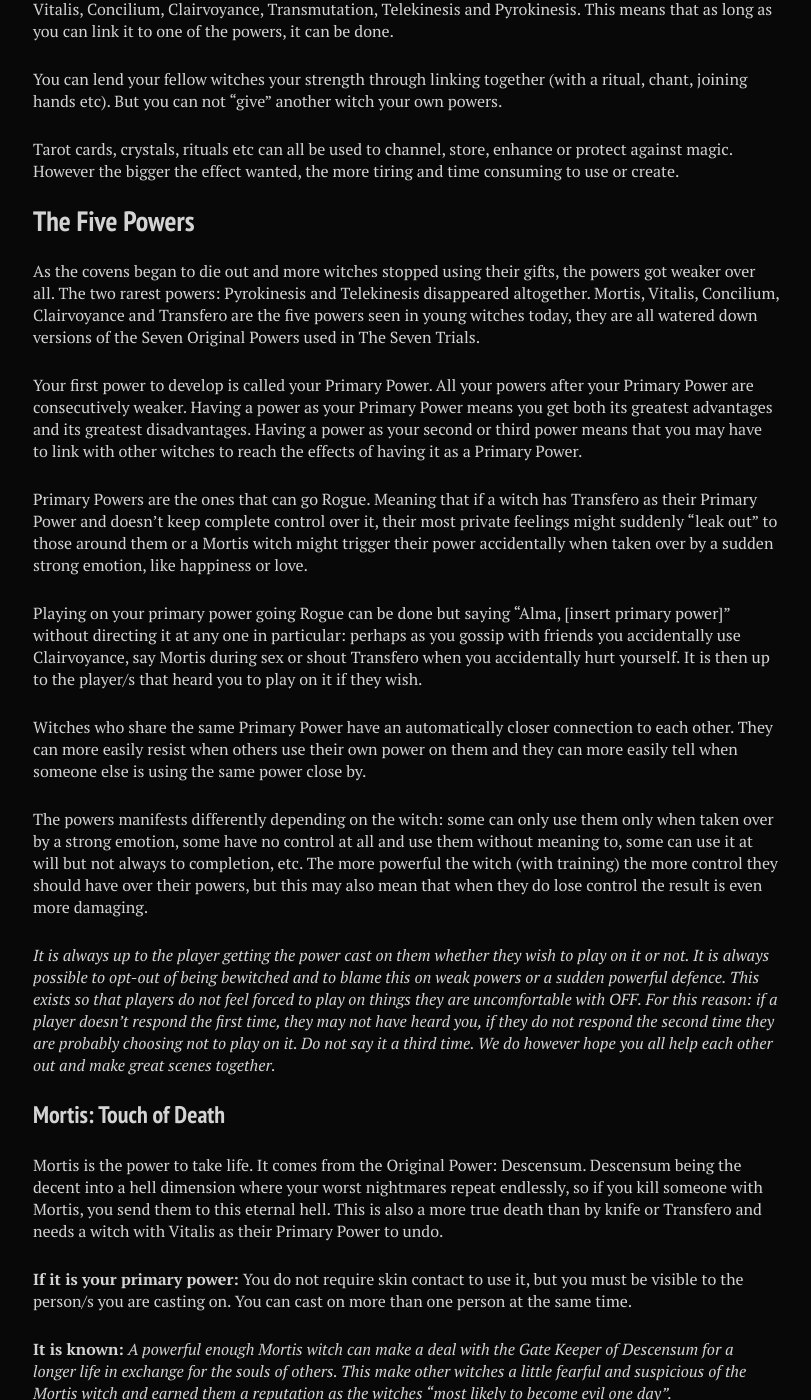
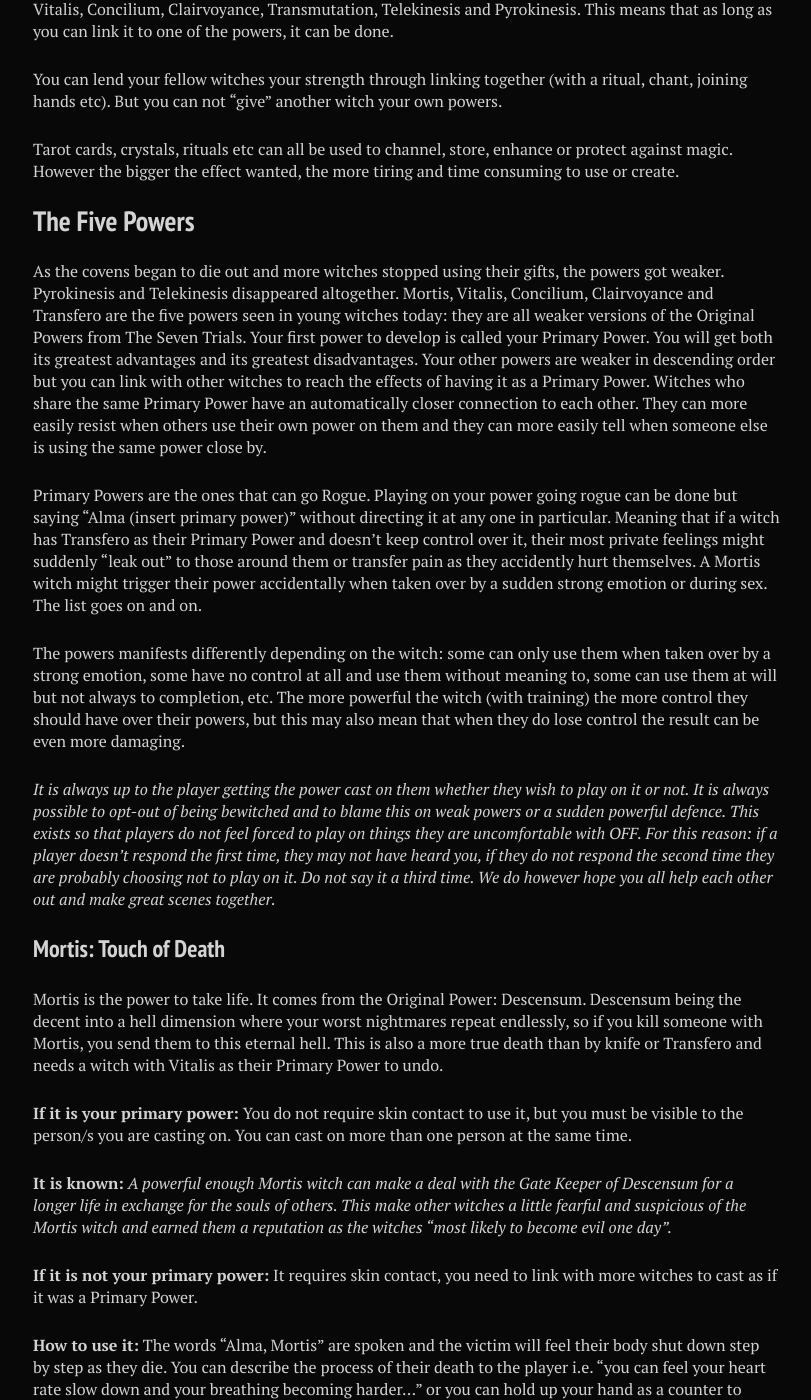
Before and after one commit to stanislavb/en.coven.nu, a Jekyll site: the page built from fictional/index.md, in a window 1280 px wide and 1400 px high, scrolled down 4177 px. Shown: the whole window, without its empty margins (287-1098 px from the left). Built offline with Jekyll 4.4.1, drawn with Linux system fonts in a browser that asks for light colours; nearby versions of some CDN libraries.

Commit message:
Update index.md

```diff
--- a/fictional/index.md
+++ b/fictional/index.md
@@ -108,17 +108,13 @@ Tarot cards, crystals, rituals etc can all be used to channel, store, enhance or
 
 ## The Five Powers
 
-As the covens began to die out and more witches stopped using their gifts, the powers got weaker over all. The two rarest powers: Pyrokinesis and Telekinesis disappeared altogether. Mortis, Vitalis, Concilium, Clairvoyance and Transfero are the five powers seen in young witches today, they are all watered down versions of the Seven Original Powers used in The Seven Trials.
-
-Your first power to develop is called your Primary Power. All your powers after your Primary Power are consecutively weaker. Having a power as your Primary Power means you get both its greatest advantages and its greatest disadvantages. Having a power as your second or third power means that you may have to link with other witches to reach the effects of having it as a Primary Power.
-
-Primary Powers are the ones that can go Rogue. Meaning that if a witch has Transfero as their Primary Power and doesn't keep complete control over it, their most private feelings might suddenly “leak out” to those around them or a Mortis witch might trigger their power accidentally when taken over by a sudden strong emotion, like happiness or love.
-
-Playing on your primary power going Rogue can be done but saying "Alma, [insert primary power]" without directing it at any one in particular: perhaps as you gossip with friends you accidentally use Clairvoyance, say Mortis during sex or shout Transfero when you accidentally hurt yourself. It is then up to the player/s that heard you to play on it if they wish.
-
+As the covens began to die out and more witches stopped using their gifts, the powers got weaker. Pyrokinesis and Telekinesis disappeared altogether. Mortis, Vitalis, Concilium, Clairvoyance and Transfero are the five powers seen in young witches today: they are all weaker versions of the Original Powers from The Seven Trials.
+Your first power to develop is called your Primary Power. You will get both its greatest advantages and its greatest disadvantages. Your other powers are weaker in descending order but you can link with other witches to reach the effects of having it as a Primary Power.
 Witches who share the same Primary Power have an automatically closer connection to each other. They can more easily resist when others use their own power on them and they can more easily tell when someone else is using the same power close by.
 
-The powers manifests differently depending on the witch: some can only use them only when taken over by a strong emotion, some have no control at all and use them without meaning to, some can use it at will but not always to completion, etc. The more powerful the witch (with training) the more control they should have over their powers, but this may also mean that when they do lose control the result is even more damaging.
+Primary Powers are the ones that can go Rogue. Playing on your power going rogue can be done but saying "Alma (insert primary power)" without directing it at any one in particular. Meaning that if a witch has Transfero as their Primary Power and doesn't keep control over it, their most private feelings might suddenly “leak out” to those around them or transfer pain as they accidently hurt themselves. A Mortis witch might trigger their power accidentally when taken over by a sudden strong emotion or during sex. The list goes on and on.
+
+The powers manifests differently depending on the witch: some can only use them when taken over by a strong emotion, some have no control at all and use them without meaning to, some can use them at will but not always to completion, etc. The more powerful the witch (with training) the more control they should have over their powers, but this may also mean that when they do lose control the result can be even more damaging.
 
 *It is always up to the player getting the power cast on them whether they wish to play on it or not. It is always possible to opt-out of being bewitched and to blame this on weak powers or a sudden powerful defence. This exists so that players do not feel forced to play on things they are uncomfortable with OFF. For this reason: if a player doesn’t respond the first time, they may not have heard you, if they do not respond the second time they are probably choosing not to play on it. Do not say it a third time. We do however hope you all help each other out and make great scenes together.*
 
```
